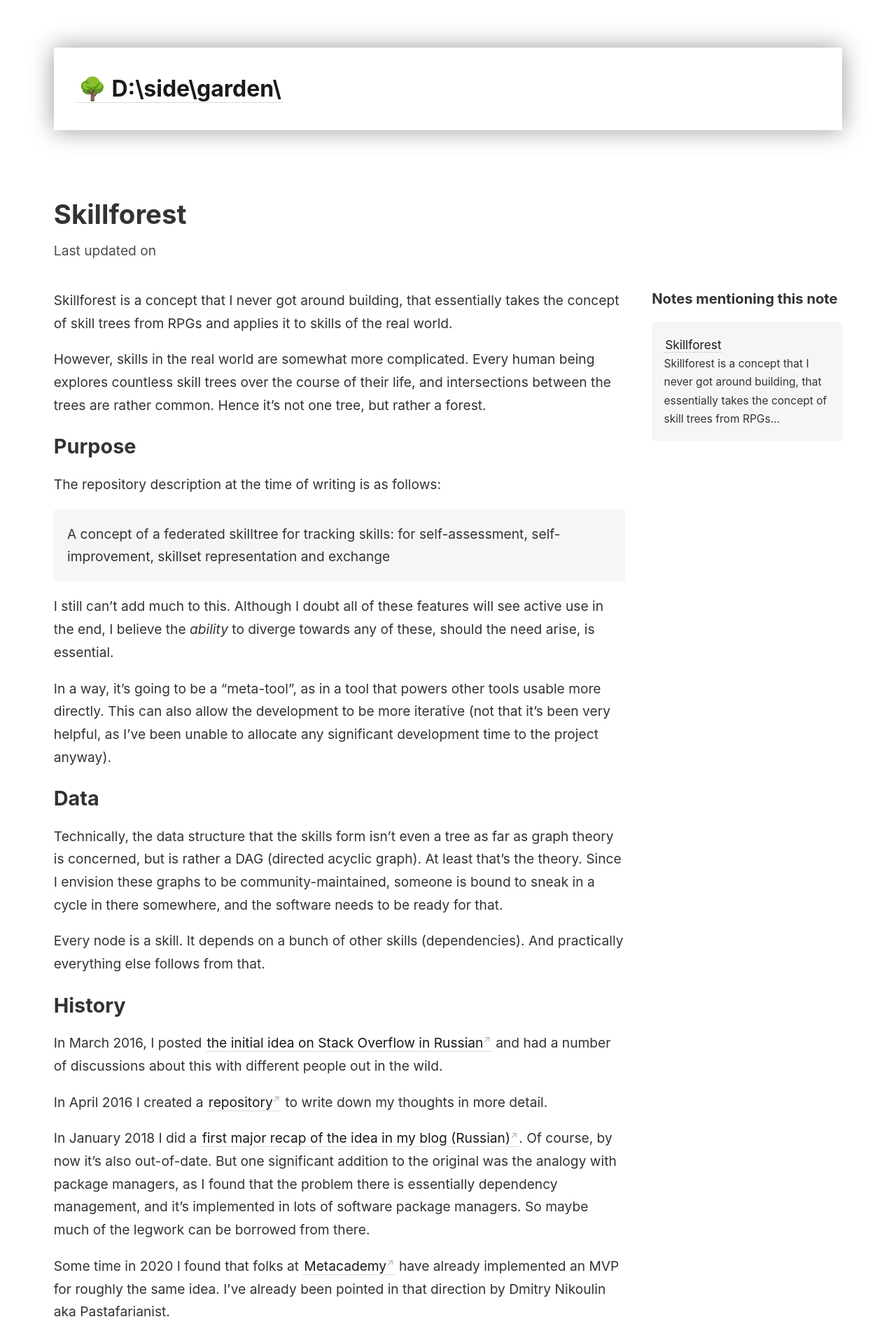
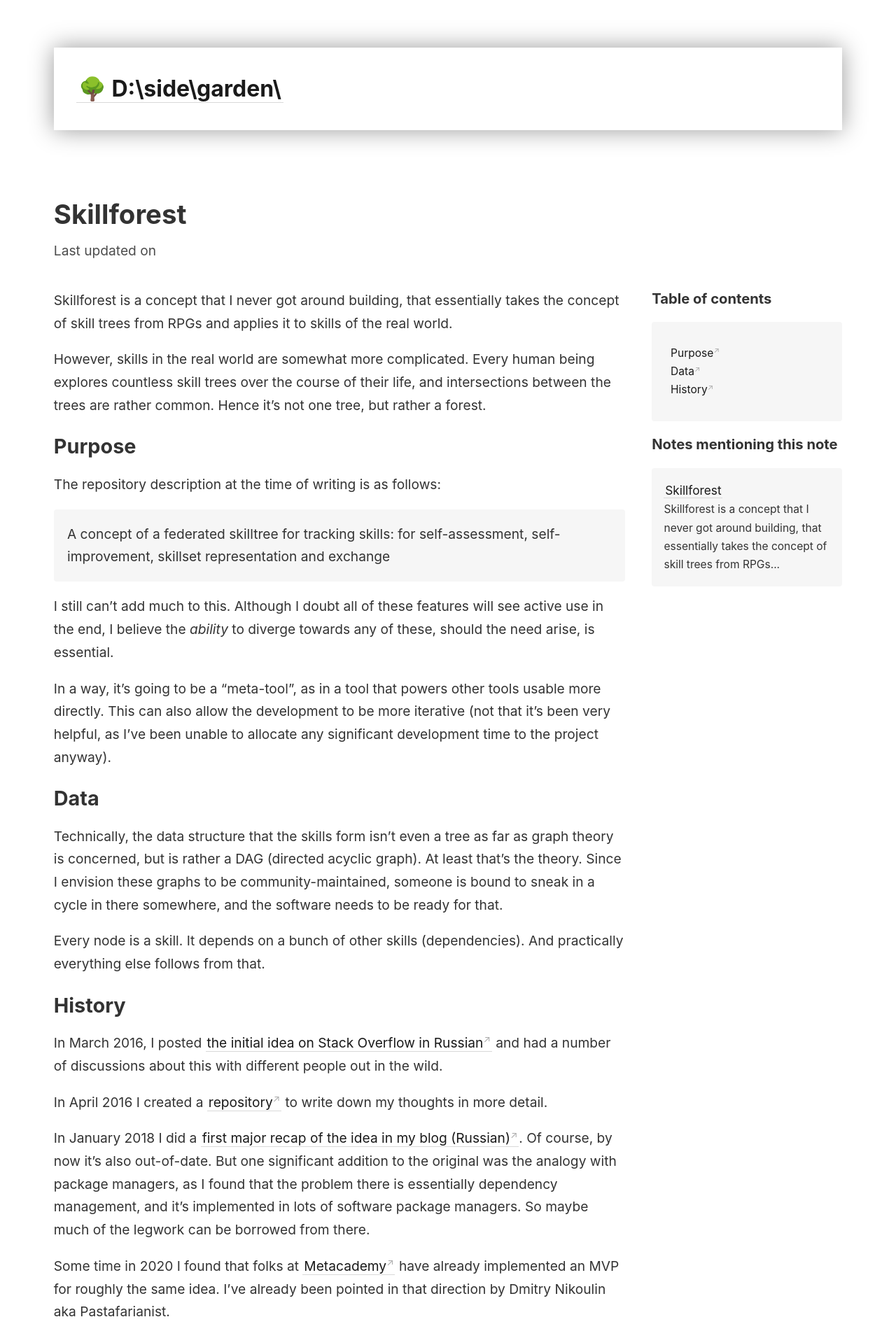
Before and after one commit to D-side/digital-garden, a Jekyll site: the page built from _notes/skillforest.md, in a window 1280 px wide. Shown: the top 1912 px of the page at 70% size. Built offline with Jekyll 4.4.1, drawn with Linux system fonts in a browser that asks for light colours; part of the change alters nothing that is shown.

Commit message:
Table of contents

```diff
--- /dev/null
+++ b/_includes/toc.html
@@ -0,0 +1,182 @@
+{% capture tocWorkspace %}
+    {% comment %}
+        Copyright (c) 2017 Vladimir "allejo" Jimenez
+
+        Permission is hereby granted, free of charge, to any person
+        obtaining a copy of this software and associated documentation
+        files (the "Software"), to deal in the Software without
+        restriction, including without limitation the rights to use,
+        copy, modify, merge, publish, distribute, sublicense, and/or sell
+        copies of the Software, and to permit persons to whom the
+        Software is furnished to do so, subject to the following
+        conditions:
+
+        The above copyright notice and this permission notice shall be
+        included in all copies or substantial portions of the Software.
+
+        THE SOFTWARE IS PROVIDED "AS IS", WITHOUT WARRANTY OF ANY KIND,
+        EXPRESS OR IMPLIED, INCLUDING BUT NOT LIMITED TO THE WARRANTIES
+        OF MERCHANTABILITY, FITNESS FOR A PARTICULAR PURPOSE AND
+        NONINFRINGEMENT. IN NO EVENT SHALL THE AUTHORS OR COPYRIGHT
+        HOLDERS BE LIABLE FOR ANY CLAIM, DAMAGES OR OTHER LIABILITY,
+        WHETHER IN AN ACTION OF CONTRACT, TORT OR OTHERWISE, ARISING
+        FROM, OUT OF OR IN CONNECTION WITH THE SOFTWARE OR THE USE OR
+        OTHER DEALINGS IN THE SOFTWARE.
+    {% endcomment %}
+    {% comment %}
+        Version 1.1.0
+          https://github.com/allejo/jekyll-toc
+
+        "...like all things liquid - where there's a will, and ~36 hours to spare, there's usually a/some way" ~jaybe
+
+        Usage:
+            {% include toc.html html=content sanitize=true class="inline_toc" id="my_toc" h_min=2 h_max=3 %}
+
+        Parameters:
+            * html         (string) - the HTML of compiled markdown generated by kramdown in Jekyll
+
+        Optional Parameters:
+            * sanitize      (bool)   : false  - when set to true, the headers will be stripped of any HTML in the TOC
+            * class         (string) :   ''   - a CSS class assigned to the TOC
+            * id            (string) :   ''   - an ID to assigned to the TOC
+            * h_min         (int)    :   1    - the minimum TOC header level to use; any header lower than this value will be ignored
+            * h_max         (int)    :   6    - the maximum TOC header level to use; any header greater than this value will be ignored
+            * ordered       (bool)   : false  - when set to true, an ordered list will be outputted instead of an unordered list
+            * item_class    (string) :   ''   - add custom class(es) for each list item; has support for '%level%' placeholder, which is the current heading level
+            * submenu_class (string) :   ''   - add custom class(es) for each child group of headings; has support for '%level%' placeholder which is the current "submenu" heading level
+            * base_url      (string) :   ''   - add a base url to the TOC links for when your TOC is on another page than the actual content
+            * anchor_class  (string) :   ''   - add custom class(es) for each anchor element
+            * skip_no_ids   (bool)   : false  - skip headers that do not have an `id` attribute
+
+        Output:
+            An ordered or unordered list representing the table of contents of a markdown block. This snippet will only
+            generate the table of contents and will NOT output the markdown given to it
+    {% endcomment %}
+
+    {% capture newline %}
+    {% endcapture %}
+    {% assign newline = newline | rstrip %} <!-- Remove the extra spacing but preserve the newline -->
+
+    {% capture deprecation_warnings %}{% endcapture %}
+
+    {% if include.baseurl %}
+        {% capture deprecation_warnings %}{{ deprecation_warnings }}<!-- jekyll-toc :: "baseurl" has been deprecated, use "base_url" instead -->{{ newline }}{% endcapture %}
+    {% endif %}
+
+    {% if include.skipNoIDs %}
+        {% capture deprecation_warnings %}{{ deprecation_warnings }}<!-- jekyll-toc :: "skipNoIDs" has been deprecated, use "skip_no_ids" instead -->{{ newline }}{% endcapture %}
+    {% endif %}
+
+    {% capture jekyll_toc %}{% endcapture %}
+    {% assign orderedList = include.ordered | default: false %}
+    {% assign baseURL = include.base_url | default: include.baseurl | default: '' %}
+    {% assign skipNoIDs = include.skip_no_ids | default: include.skipNoIDs | default: false %}
+    {% assign minHeader = include.h_min | default: 1 %}
+    {% assign maxHeader = include.h_max | default: 6 %}
+    {% assign nodes = include.html | strip | split: '<h' %}
+
+    {% assign firstHeader = true %}
+    {% assign currLevel = 0 %}
+    {% assign lastLevel = 0 %}
+
+    {% capture listModifier %}{% if orderedList %}ol{% else %}ul{% endif %}{% endcapture %}
+
+    {% for node in nodes %}
+        {% if node == "" %}
+            {% continue %}
+        {% endif %}
+
+        {% assign currLevel = node | replace: '"', '' | slice: 0, 1 | times: 1 %}
+
+        {% if currLevel < minHeader or currLevel > maxHeader %}
+            {% continue %}
+        {% endif %}
+
+        {% assign _workspace = node | split: '</h' %}
+
+        {% assign _idWorkspace = _workspace[0] | split: 'id="' %}
+        {% assign _idWorkspace = _idWorkspace[1] | split: '"' %}
+        {% assign htmlID = _idWorkspace[0] %}
+
+        {% assign _classWorkspace = _workspace[0] | split: 'class="' %}
+        {% assign _classWorkspace = _classWorkspace[1] | split: '"' %}
+        {% assign htmlClass = _classWorkspace[0] %}
+
+        {% if htmlClass contains "no_toc" %}
+            {% continue %}
+        {% endif %}
+
+        {% if firstHeader %}
+            {% assign minHeader = currLevel %}
+        {% endif %}
+
+        {% capture _hAttrToStrip %}{{ _workspace[0] | split: '>' | first }}>{% endcapture %}
+        {% assign header = _workspace[0] | replace: _hAttrToStrip, '' %}
+
+        {% if include.item_class and include.item_class != blank %}
+            {% capture listItemClass %} class="{{ include.item_class | replace: '%level%', currLevel | split: '.' | join: ' ' }}"{% endcapture %}
+        {% endif %}
+
+        {% if include.submenu_class and include.submenu_class != blank %}
+            {% assign subMenuLevel = currLevel | minus: 1 %}
+            {% capture subMenuClass %} class="{{ include.submenu_class | replace: '%level%', subMenuLevel | split: '.' | join: ' ' }}"{% endcapture %}
+        {% endif %}
+
+        {% capture anchorBody %}{% if include.sanitize %}{{ header | strip_html }}{% else %}{{ header }}{% endif %}{% endcapture %}
+
+        {% if htmlID %}
+            {% capture anchorAttributes %} href="{% if baseURL %}{{ baseURL }}{% endif %}#{{ htmlID }}"{% endcapture %}
+
+            {% if include.anchor_class %}
+                {% capture anchorAttributes %}{{ anchorAttributes }} class="{{ include.anchor_class | split: '.' | join: ' ' }}"{% endcapture %}
+            {% endif %}
+
+            {% capture listItem %}<a{{ anchorAttributes }}>{{ anchorBody }}</a>{% endcapture %}
+        {% elsif skipNoIDs == true %}
+            {% continue %}
+        {% else %}
+            {% capture listItem %}{{ anchorBody }}{% endcapture %}
+        {% endif %}
+
+        {% if currLevel > lastLevel %}
+            {% capture jekyll_toc %}{{ jekyll_toc }}<{{ listModifier }}{{ subMenuClass }}>{% endcapture %}
+        {% elsif currLevel < lastLevel %}
+            {% assign repeatCount = lastLevel | minus: currLevel %}
+
+            {% for i in (1..repeatCount) %}
+                {% capture jekyll_toc %}{{ jekyll_toc }}</li></{{ listModifier }}>{% endcapture %}
+            {% endfor %}
+
+            {% capture jekyll_toc %}{{ jekyll_toc }}</li>{% endcapture %}
+        {% else %}
+            {% capture jekyll_toc %}{{ jekyll_toc }}</li>{% endcapture %}
+        {% endif %}
+
+        {% capture jekyll_toc %}{{ jekyll_toc }}<li{{ listItemClass }}>{{ listItem }}{% endcapture %}
+
+        {% assign lastLevel = currLevel %}
+        {% assign firstHeader = false %}
+    {% endfor %}
+
+    {% assign repeatCount = minHeader | minus: 1 %}
+    {% assign repeatCount = lastLevel | minus: repeatCount %}
+    {% for i in (1..repeatCount) %}
+        {% capture jekyll_toc %}{{ jekyll_toc }}</li></{{ listModifier }}>{% endcapture %}
+    {% endfor %}
+
+    {% if jekyll_toc != '' %}
+        {% assign rootAttributes = '' %}
+        {% if include.class and include.class != blank %}
+            {% capture rootAttributes %} class="{{ include.class | split: '.' | join: ' ' }}"{% endcapture %}
+        {% endif %}
+
+        {% if include.id and include.id != blank %}
+            {% capture rootAttributes %}{{ rootAttributes }} id="{{ include.id }}"{% endcapture %}
+        {% endif %}
+
+        {% if rootAttributes %}
+            {% assign nodes = jekyll_toc | split: '>' %}
+            {% capture jekyll_toc %}<{{ listModifier }}{{ rootAttributes }}>{{ nodes | shift | join: '>' }}>{% endcapture %}
+        {% endif %}
+    {% endif %}
+{% endcapture %}{% assign tocWorkspace = '' %}{{ deprecation_warnings }}{{ jekyll_toc }}
--- a/_layouts/note.html
+++ b/_layouts/note.html
@@ -17,6 +17,14 @@ layout: default
     </content>
 
     <side style="font-size: 0.9em">
+      {% capture toc %}{% include toc.html html=content %}{% endcapture %}
+      {% if toc != '' %}
+      <h3 style="margin-bottom: 1em">Table of contents</h3>
+      <div class="toc">
+        {{toc}}
+      </div>
+      {% endif %}
+
       <h3 style="margin-bottom: 1em">Notes mentioning this note</h3>
       {% if page.backlinks.size > 0 %}
       <div style="display: grid; grid-gap: 1em; grid-template-columns: repeat(1fr);">
--- a/_sass/_style.scss
+++ b/_sass/_style.scss
@@ -121,7 +121,7 @@ nav {
   }
 }
 
-.backlink-box {
+.backlink-box, .toc {
   background: $color-box-background;
   padding: 1em;
   border-radius: $border-radius;
@@ -148,3 +148,28 @@ code {
 .faded {
   opacity: 0.6;
 }
+
+.toc {
+  & ul {
+    list-style-type: none;
+    // border-left: 2px solid $color-border;
+    padding-left: 0.5em;
+    border-left: 2px solid transparent;
+    //background-color: rgba($color: black, $alpha: 0.05);
+    // background: linear-gradient(
+    //   90deg,
+    //   rgba($color: black, $alpha: 0.05),
+    //   rgba($color: black, $alpha: 0) 25%
+    // );
+    li {
+      a {
+        display: block;
+        border-bottom: none;
+      }
+    }
+    &:hover {
+      border-left: 2px solid $color-border;
+    }
+  }
+  font-size: 0.9em;
+}
```
